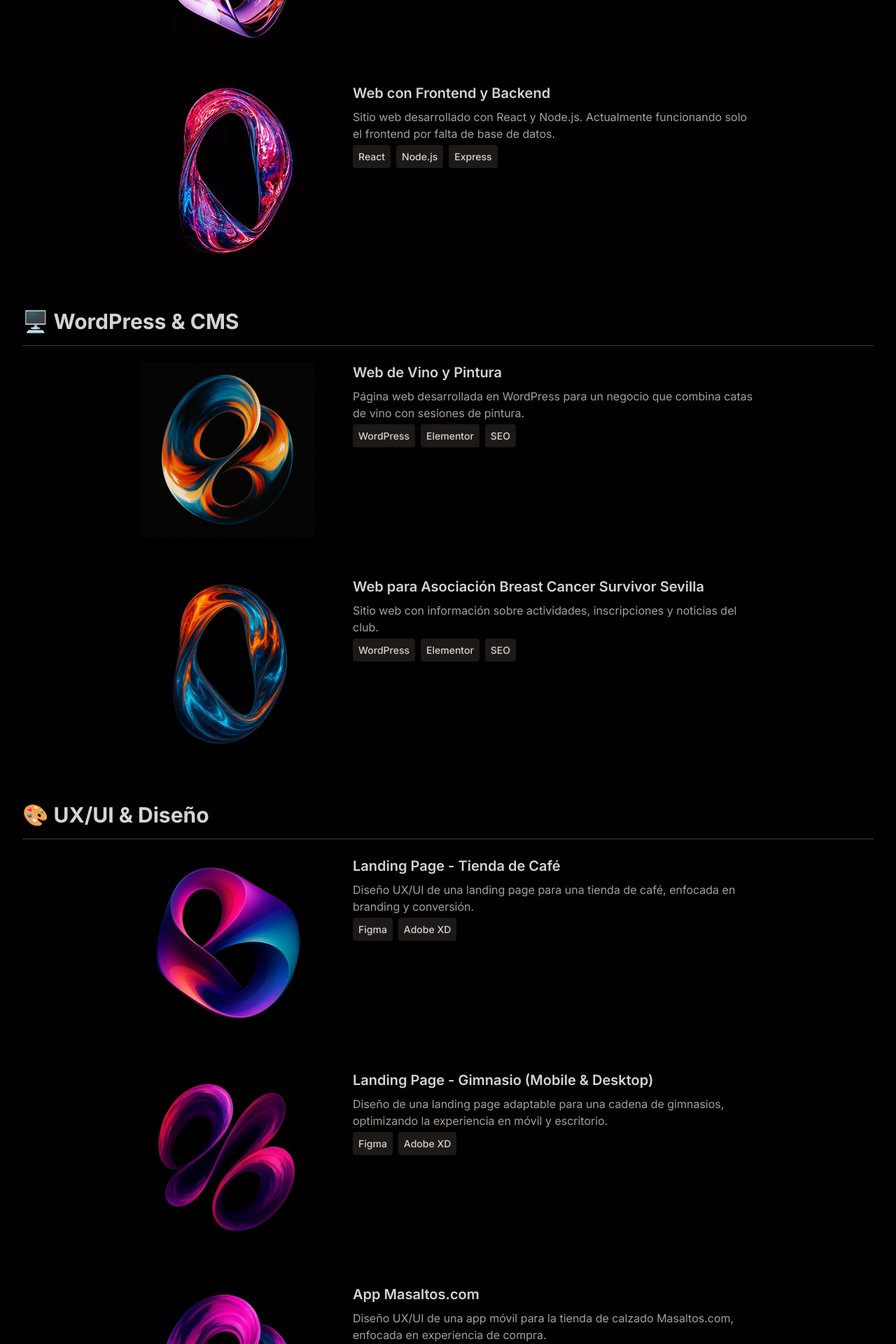
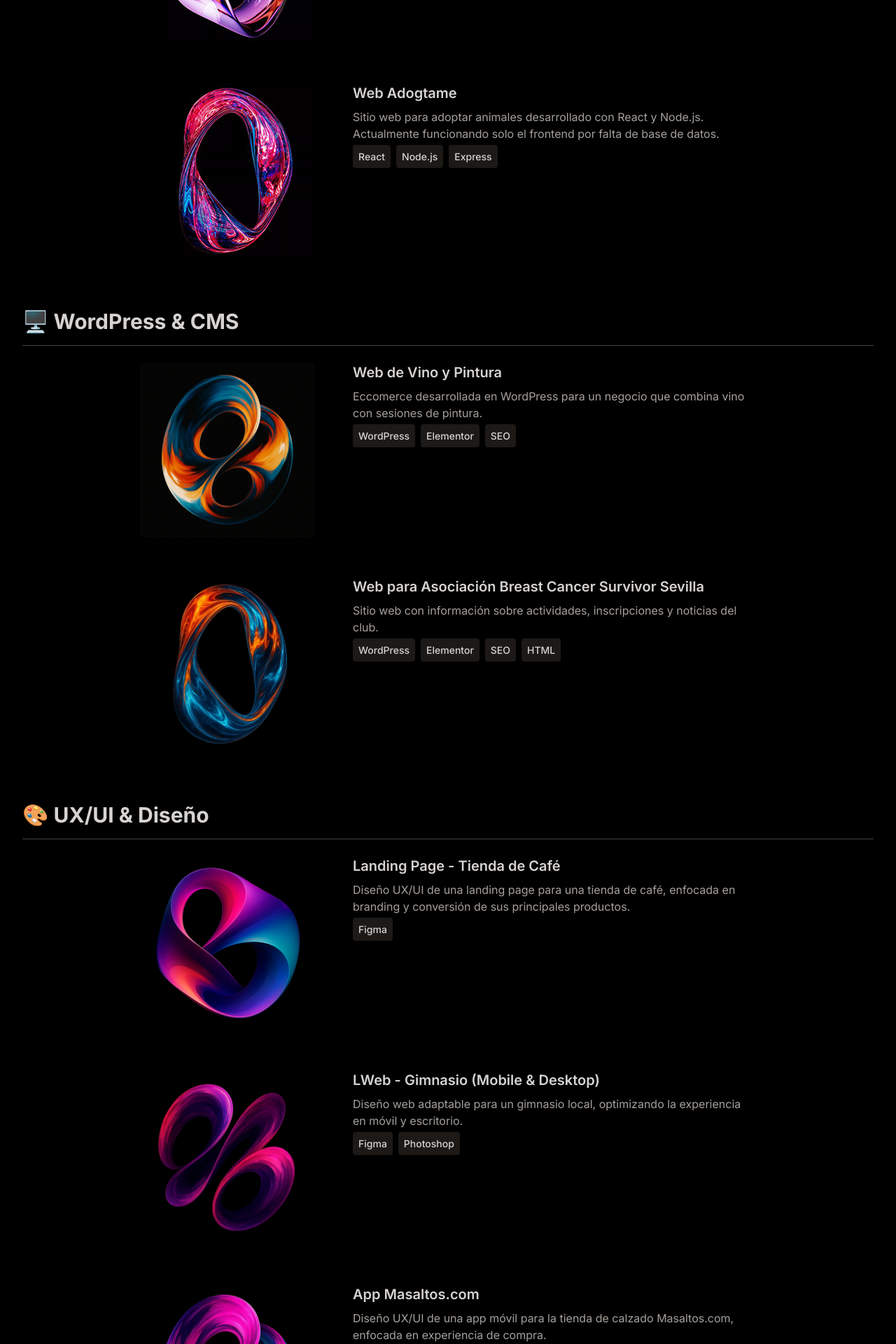
Before and after one commit to nereahm/porfolio, a React (Vite) app: page / in a window 1280 px wide. Shown: the part 2300-4220 px from the top of the page at 70% size. Built offline with nearby package versions, Linux system fonts and the light colour scheme; the HTML template or start-up script is replaced by a standard one.

Commit message:
Update index.js

```diff
--- a/src/constants/index.js
+++ b/src/constants/index.js
@@ -60,7 +60,7 @@ export const PROJECTS = {
     {
       title: "Landing Page - App Triage",
       image: project2,
-      description: "Landing page para una app de gestión de emergencias médicas, optimizada para conversión.",
+      description: "Landing page para una app que está diseñada para ayudar a los usuarios a gestionar y organizar sus bandejas de entrada de correo electrónico de manera más eficiente.",
       technologies: ["HTML", "CSS", "JavaScript", "React"],
       url:"https://react-ten-gamma-39.vercel.app/"
     },
@@ -72,9 +72,9 @@ export const PROJECTS = {
       url:"https://soundsafari-seven.vercel.app/"
     },
     {
-      title: "Web con Frontend y Backend",
+      title: "Web Adogtame",
       image: project4,
-      description: "Sitio web desarrollado con React y Node.js. Actualmente funcionando solo el frontend por falta de base de datos.",
+      description: "Sitio web para adoptar animales desarrollado con React y Node.js. Actualmente funcionando solo el frontend por falta de base de datos.",
       technologies: ["React", "Node.js", "Express"],
       url:"https://react-proyecto-final-seven.vercel.app/"
     },
@@ -84,14 +84,14 @@ export const PROJECTS = {
     {
       title: "Web de Vino y Pintura",
       image: project5,
-      description: "Página web desarrollada en WordPress para un negocio que combina catas de vino con sesiones de pintura.",
+      description: "Eccomerce desarrollada en WordPress para un negocio que combina vino con sesiones de pintura.",
       technologies: ["WordPress", "Elementor", "SEO"],
     },
     {
       title: "Web para Asociación Breast Cancer Survivor Sevilla",
       image: project6,
       description: "Sitio web con información sobre actividades, inscripciones y noticias del club.",
-      technologies: ["WordPress", "Elementor", "SEO"],
+      technologies: ["WordPress", "Elementor", "SEO", "HTML"],
       url:"https://bcssevilla.com/"
     },
   ],
@@ -100,22 +100,22 @@ export const PROJECTS = {
     {
       title: "Landing Page - Tienda de Café",
       image: project7,
-      description: "Diseño UX/UI de una landing page para una tienda de café, enfocada en branding y conversión.",
-      technologies: ["Figma", "Adobe XD"],
+      description: "Diseño UX/UI de una landing page para una tienda de café, enfocada en branding y conversión de sus principales productos.",
+      technologies: ["Figma"],
       url:"https://www.figma.com/proto/O5t2edEggBgnV1g4yaGAY0/Syra-redise%C3%B1o?node-id=1-2&p=f&t=wdG7H8eSXskHfPOr-0&scaling=scale-down&content-scaling=fixed&page-id=0%3A1&starting-point-node-id=1%3A2"
     },
     {
-      title: "Landing Page - Gimnasio (Mobile & Desktop)",
+      title: "LWeb - Gimnasio (Mobile & Desktop)",
       image: project8,
-      description: "Diseño de una landing page adaptable para una cadena de gimnasios, optimizando la experiencia en móvil y escritorio.",
-      technologies: ["Figma", "Adobe XD"],
+      description: "Diseño web adaptable para un gimnasio local, optimizando la experiencia en móvil y escritorio.",
+      technologies: ["Figma", "Photoshop"],
       url:"https://www.figma.com/proto/xnJeb6WRGrUKFMvLs9S61K/Landing-gym?node-id=8-169&p=f&t=Wi8LEX4EQrf2tJQX-0&scaling=min-zoom&content-scaling=fixed&page-id=0%3A1"
     },
     {
       title: "App Masaltos.com",
       image: project9,
       description: "Diseño UX/UI de una app móvil para la tienda de calzado Masaltos.com, enfocada en experiencia de compra.",
-      technologies: ["Figma", "Adobe XD"],
+      technologies: ["Figma", "Canva"],
       url:"https://www.figma.com/proto/ykOI4GwvnZ0tJIuRTMyUQ3/Masaltos-app?node-id=1-1205&p=f&t=AfEVmIoHZREHmcsX-0&scaling=scale-down&content-scaling=fixed&page-id=0%3A1&starting-point-node-id=1%3A1419"
     },
     {
@@ -132,19 +132,19 @@ export const PROJECTS = {
       title: "Diseño para RRSS",
       image: project2,
       description: "Creación de contenido visual para redes sociales, incluyendo stories, posts y reels.",
-      technologies: ["Canva", "Photoshop", "Illustrator"],
+      technologies: ["Canva", "Photoshop", "CapCut"],
     },
     {
       title: "Publicidad Digital",
       image: project12,
       description: "Diseño de campañas publicitarias para Meta Ads y Google Ads con enfoque en conversión.",
-      technologies: ["Canva", "Photoshop", "Illustrator"],
+      technologies: ["Canva", "Photoshop"],
     },
     {
       title: "Banners y Material Promocional",
       image: project4,
-      description: "Diseño de banners y creatividades para campañas de marketing digital.",
-      technologies: ["Illustrator", "Photoshop"],
+      description: "Diseño de banners y creatividades para campañas de marketing digital y web.",
+      technologies: ["Canva", "Photoshop"],
     },
   ],
 };
```
